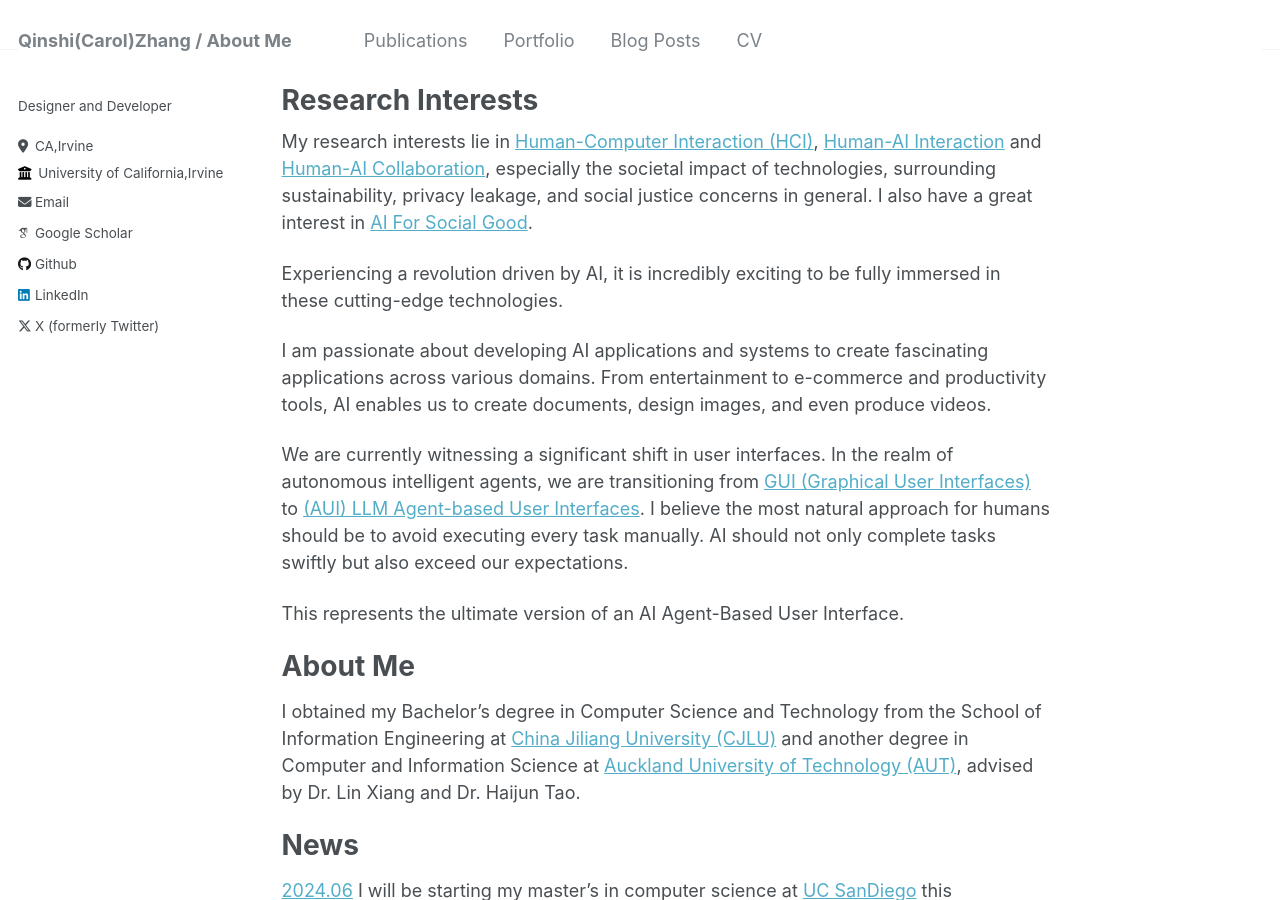
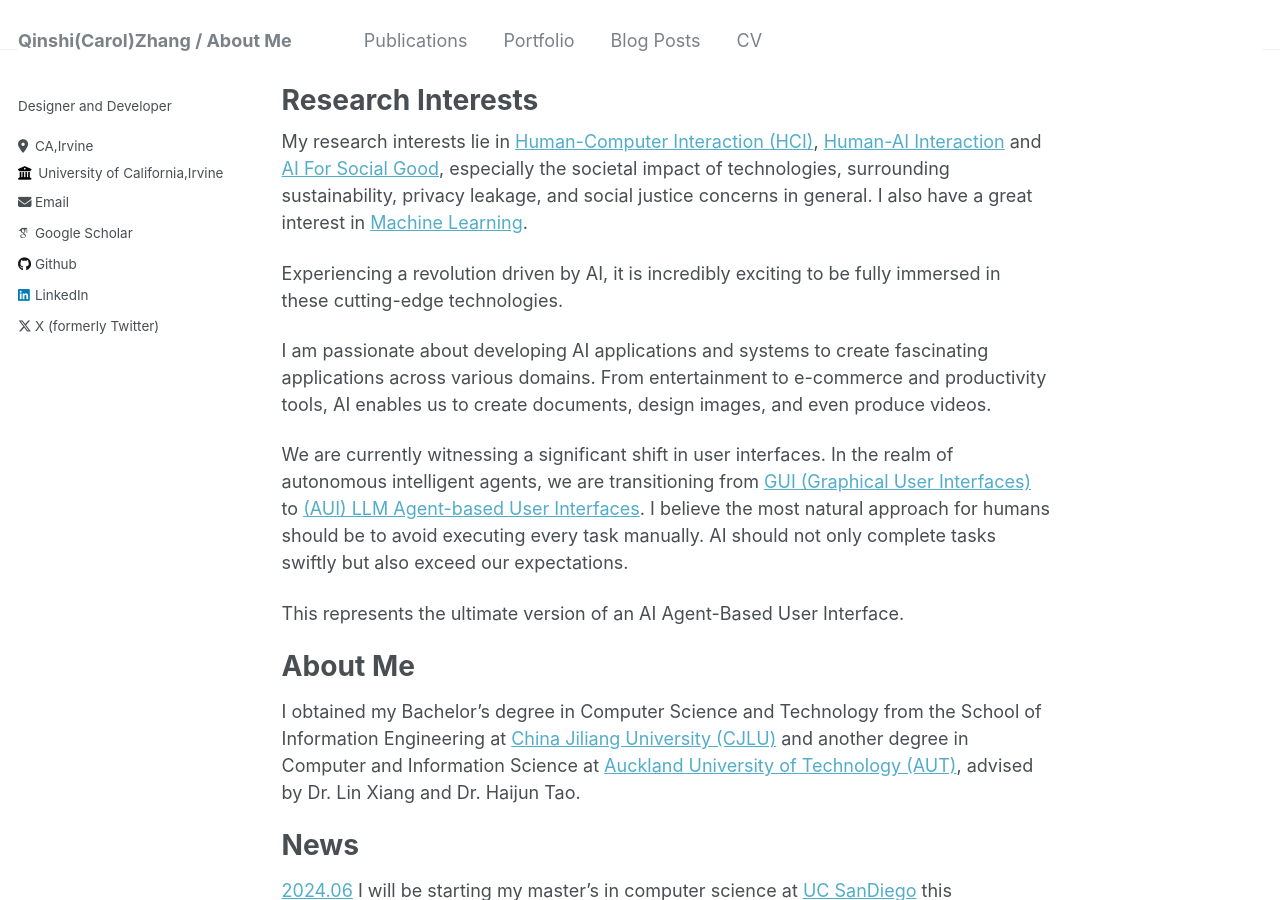
Before and after one commit to Carolzhangzz/AcademicWeb, a Jekyll site: the page built from _pages/about.md, in a window 1280 px wide and 900 px high. Built offline with Jekyll 4.4.1, drawn with Linux system fonts in a browser that asks for light colours; some web fonts are replaced.

Commit message:
Update about.md

```diff
--- a/_pages/about.md
+++ b/_pages/about.md
@@ -7,7 +7,7 @@ redirect_from:
   - /about.html
 ---
 
-My research interests lie in [Human-Computer Interaction (HCI)](#), [Human-AI Interaction](#) and [Human-AI Collaboration](#), especially the societal impact of technologies, surrounding sustainability, privacy leakage, and social justice concerns in general. I also have a great interest in [AI For Social Good](#).
+My research interests lie in [Human-Computer Interaction (HCI)](#), [Human-AI Interaction](#) and [AI For Social Good](#), especially the societal impact of technologies, surrounding sustainability, privacy leakage, and social justice concerns in general. I also have a great interest in [Machine Learning](#).
 
 Experiencing a revolution driven by AI, it is incredibly exciting to be fully immersed in these cutting-edge technologies.
 
```
